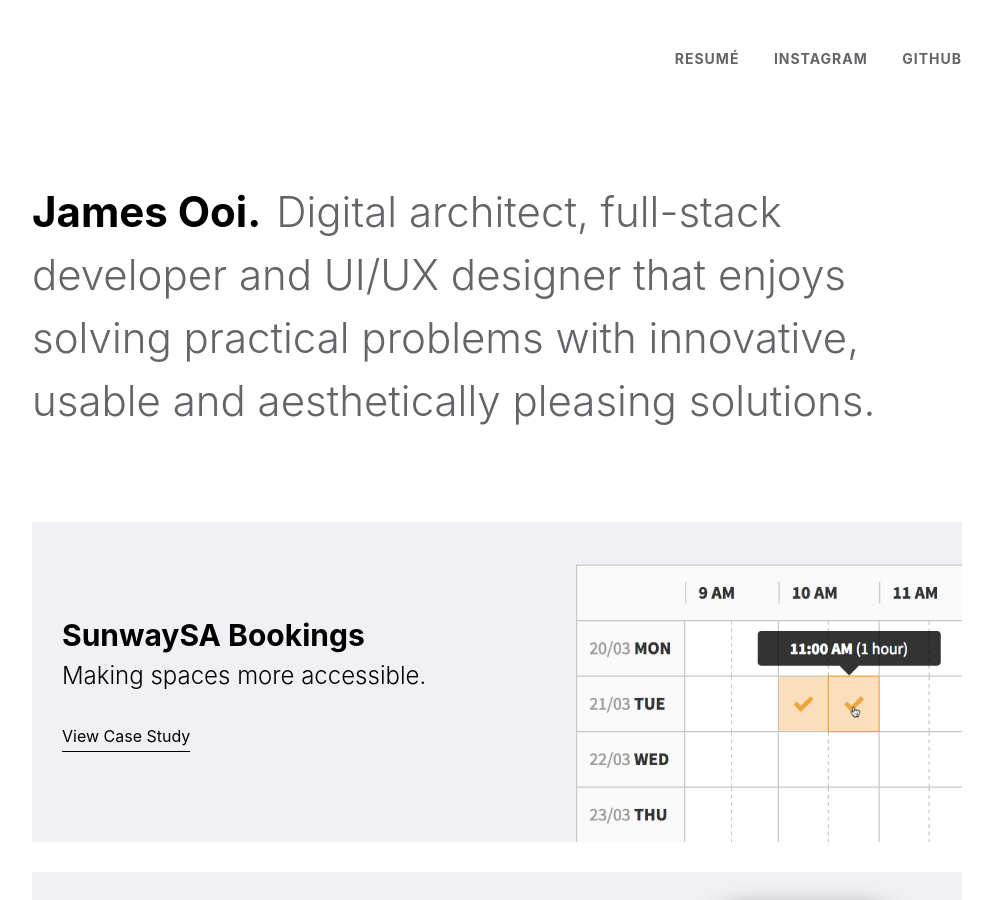
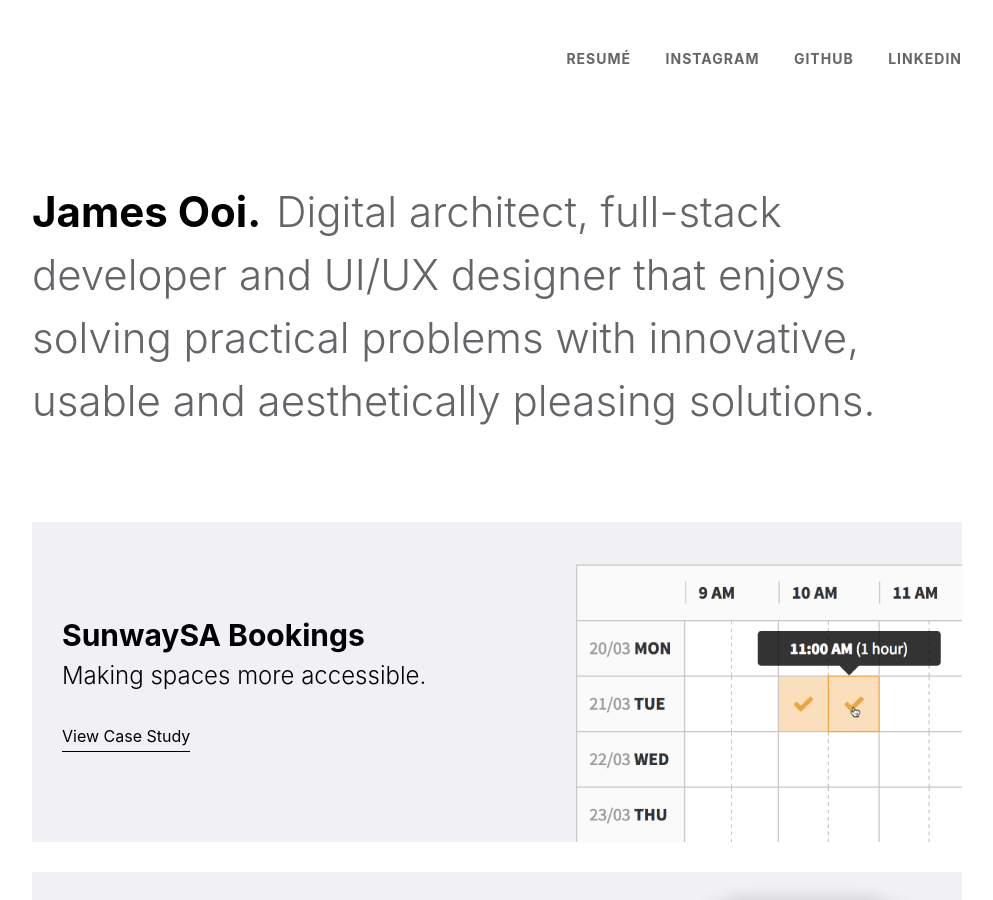
Before and after one commit to jamesssooi/jamesssooi.github.io, a Jekyll site: the page built from index.html, in a window 1280 px wide and 900 px high. Shown: the whole window, without its empty margins (143-1136 px from the left). Built offline with Jekyll 4.4.1, drawn with Linux system fonts in a browser that asks for light colours.

Commit message:
Add LinkedIn URL and update resume

```diff
--- a/_includes/footer.html
+++ b/_includes/footer.html
@@ -4,7 +4,7 @@
 
   <ul class="nav__links">
     <li class="nav__link-item">
-      <a href="/assets/files/James Ooi_Resume_Mar 2017.pdf" class="nav__link-anchor">Resumé</a>
+      <a href="/assets/files/James Ooi_Resume_June 2018.pdf" class="nav__link-anchor">Resumé</a>
     </li>
     <li class="nav__link-item">
       <a href="https://instagram.com/jamesssooi" class="nav__link-anchor">Instagram</a>
@@ -12,6 +12,9 @@
     <li class="nav__link-item">
       <a href="https://github.com/jamesssooi" class="nav__link-anchor">GitHub</a>
     </li>
+    <li class="nav__link-item">
+      <a href="https://www.linkedin.com/in/james-ooi/" class="nav__link-anchor">LinkedIn</a>
+    </li>
   </ul>
 
 </footer>
--- a/_includes/navigation.html
+++ b/_includes/navigation.html
@@ -6,7 +6,7 @@
 
   <ul class="nav__links">
     <li class="nav__link-item">
-      <a href="/assets/files/James Ooi_Resume_Mar 2017.pdf" class="nav__link-anchor">Resumé</a>
+      <a href="/assets/files/James Ooi_Resume_June 2018.pdf" class="nav__link-anchor">Resumé</a>
     </li>
     <li class="nav__link-item">
       <a href="https://instagram.com/jamesssooi" class="nav__link-anchor">Instagram</a>
@@ -14,6 +14,9 @@
     <li class="nav__link-item">
       <a href="https://github.com/jamesssooi" class="nav__link-anchor">GitHub</a>
     </li>
+    <li class="nav__link-item">
+      <a href="https://www.linkedin.com/in/james-ooi/" class="nav__link-anchor">LinkedIn</a>
+    </li>
   </ul>
 
 </nav>
```
Also changed, not shown: 2 other files.
